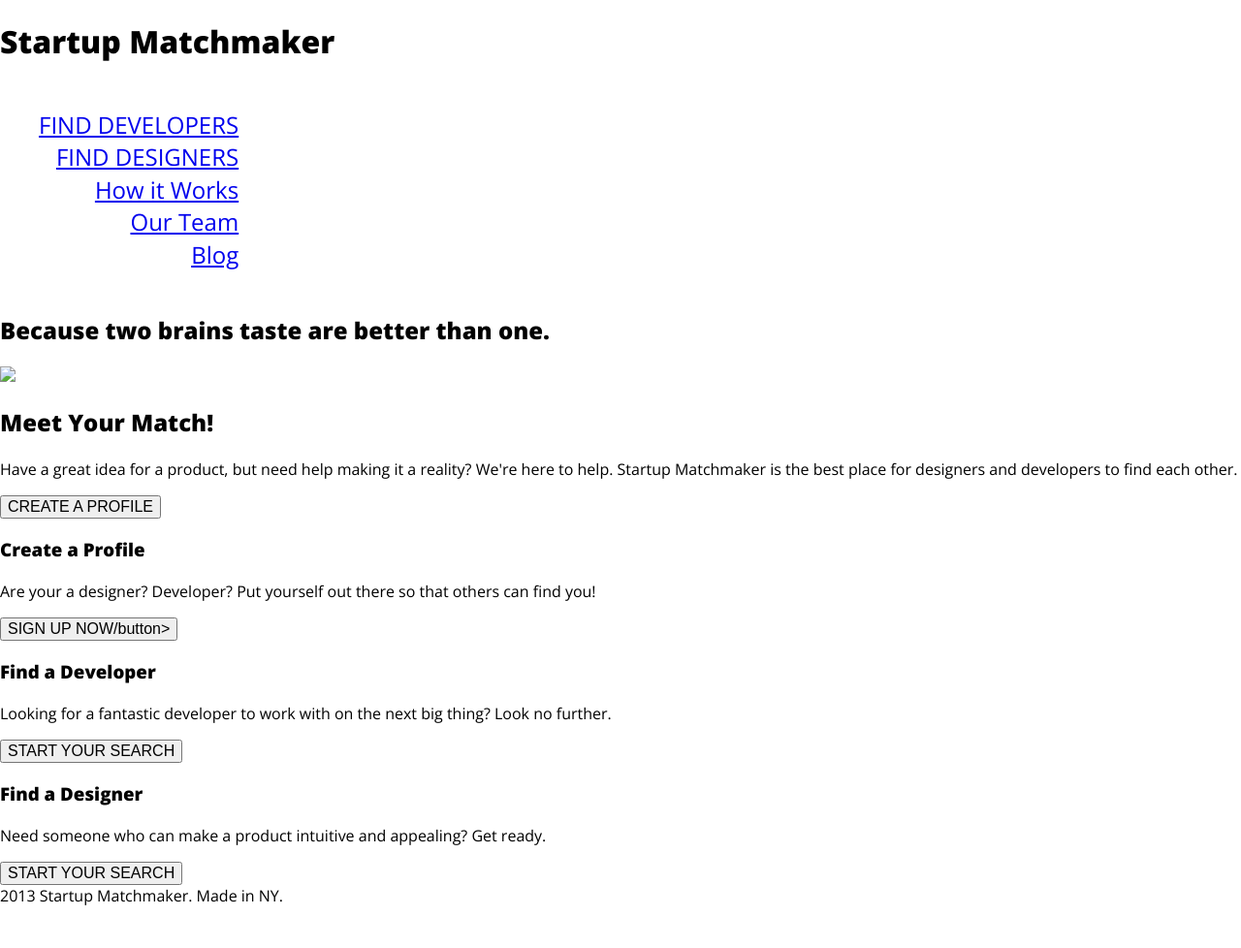
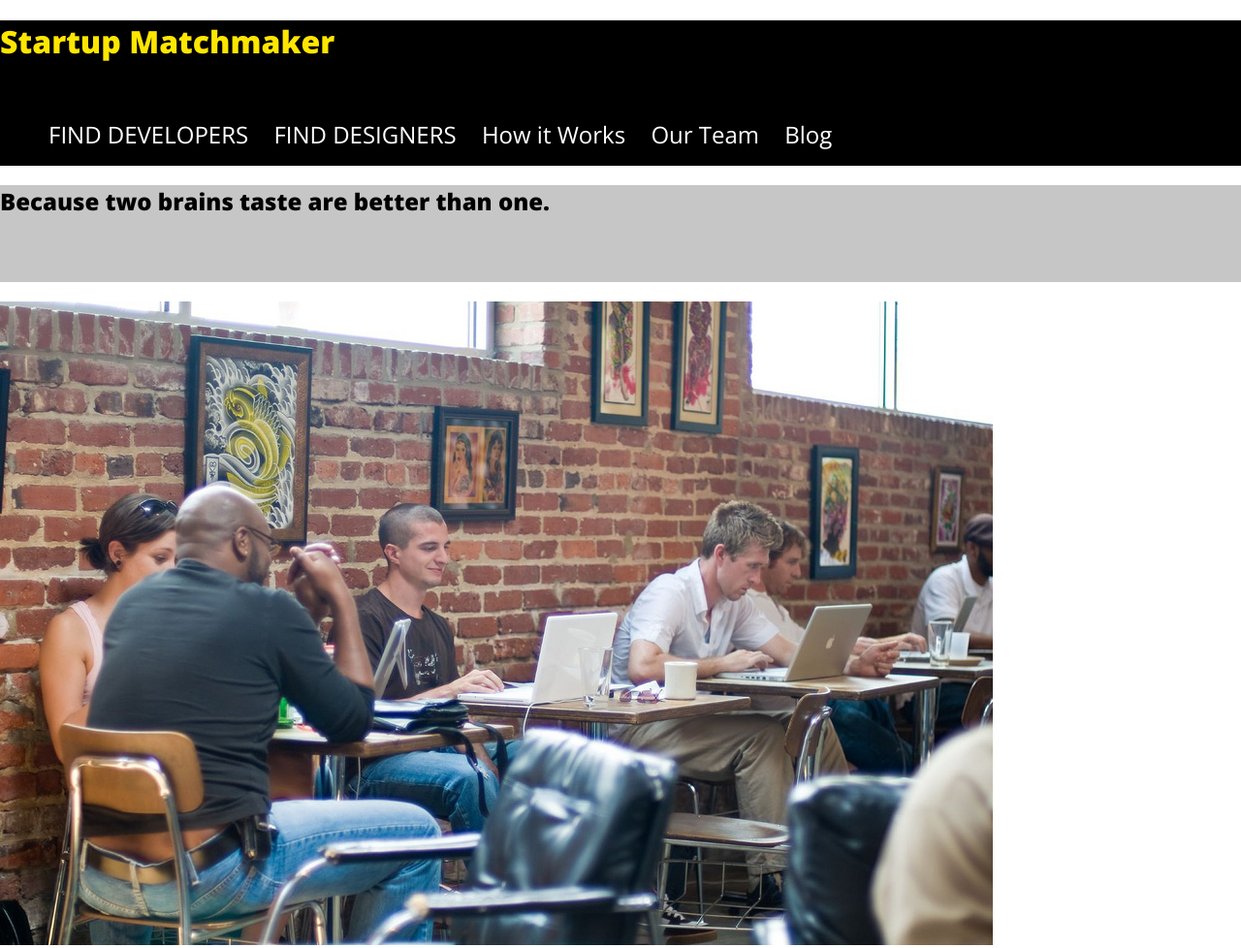
Before and after one commit to quinnjl15/Relaxr2, a plain HTML site: page Startup Matchmaker Homework/index.html in a window 1280 px wide. Shown: the top 978 px of the page at 97% size. Before the commit the page ends 936 px from the top, so only its background shows below. Drawn offline with nearby package versions, Linux system fonts and the light colour scheme.

Commit message:
CSS Work
Add image, and worked with some CSS Styling

```diff
--- a/Startup Matchmaker Homework/index.html
+++ b/Startup Matchmaker Homework/index.html
@@ -8,24 +8,25 @@
     <link href='https://fonts.googleapis.com/css?family=Open+Sans:300,300italic,600,800' rel='stylesheet' type='text/css'>
 </head>
 <body>
-	<header class="almost-black">
-		<h1>Startup Matchmaker</h1>
+	<header class="black-background">
+		<h1 class="yellow-font">Startup Matchmaker</h1>
 		<nav class="float-right">
 			<ul>
-            	<li><a href="#">FIND DEVELOPERS</a></li>
-            	<li><a href="#">FIND DESIGNERS</a></li>
-            	<li><a href="#">How it Works</a></li>
-            	<li><a href="#">Our Team</a></li>
-            	<li><a href="#">Blog</a></li>
+            	<li class="white-font"><a href="#">FIND DEVELOPERS</a></li>
+            	<li class="white-font"><a href="#">FIND DESIGNERS</a></li>
+            	<li class="white-font"><a href="#">How it Works</a></li>
+            	<li class="white-font"><a href="#">Our Team</a></li>
+            	<li class="white-font"><a href="#">Blog</a></li>
             </ul>
         </nav>
+    </header>
     <section>
-    	<h2>
+    	<h2 id="grey-background">
     		Because two brains taste are better than one.
     	</h2>
     </section>
     <section>
-    	<img src="#">
+    	<img src="coworking.jpg">
     </section>
     <aside>
     	<h2> Meet Your Match!</h2>
@@ -35,7 +36,7 @@
     <section>
     	<h3>Create a Profile</h3>
     	<p>Are your a designer? Developer? Put yourself out there so that others can find you!</p>
-    	<button>SIGN UP NOW/button>
+    	<button>SIGN UP NOW</button>
     </section>
     <section>
     	<h3>Find a Developer</h3>
--- a/Startup Matchmaker Homework/style.css
+++ b/Startup Matchmaker Homework/style.css
@@ -44,6 +44,27 @@ body {
      background-color: #ffffff;
 }
 
+header {
+    background-size: cover;
+    background-color: white;
+    height: 150px;
+}
+
+
+li{
+  display: inline-block;
+  text-align: right;
+  margin: 10px
+}
+
+a {color: inherit;
+  text-decoration: none;
+}
+
+nav{
+  border-bottom:#FFE600
+}
+
 .float-right {
   display: inline-block;
   vertical-align: top;
@@ -51,3 +72,25 @@ body {
   font-size: 24px;
   font-weight: 600px;
 }
+
+.black-background{
+  background-color: #000000
+}
+
+#grey-background{
+  background-color: #c6c6c6;
+  height: 100px;
+  width: 100%;
+}
+
+.yellow-font {
+  color: #FFE600
+}
+
+.white-font{
+  color: #ffffff;
+}
+
+#background-img{
+  background: url(coworking.jpg) no-repeat center top rgb(134,141,157);
+}
```
Also changed, not shown: index.html (+1 -1 lines), Startup Matchmaker Homework/coworking.jpg (added).
